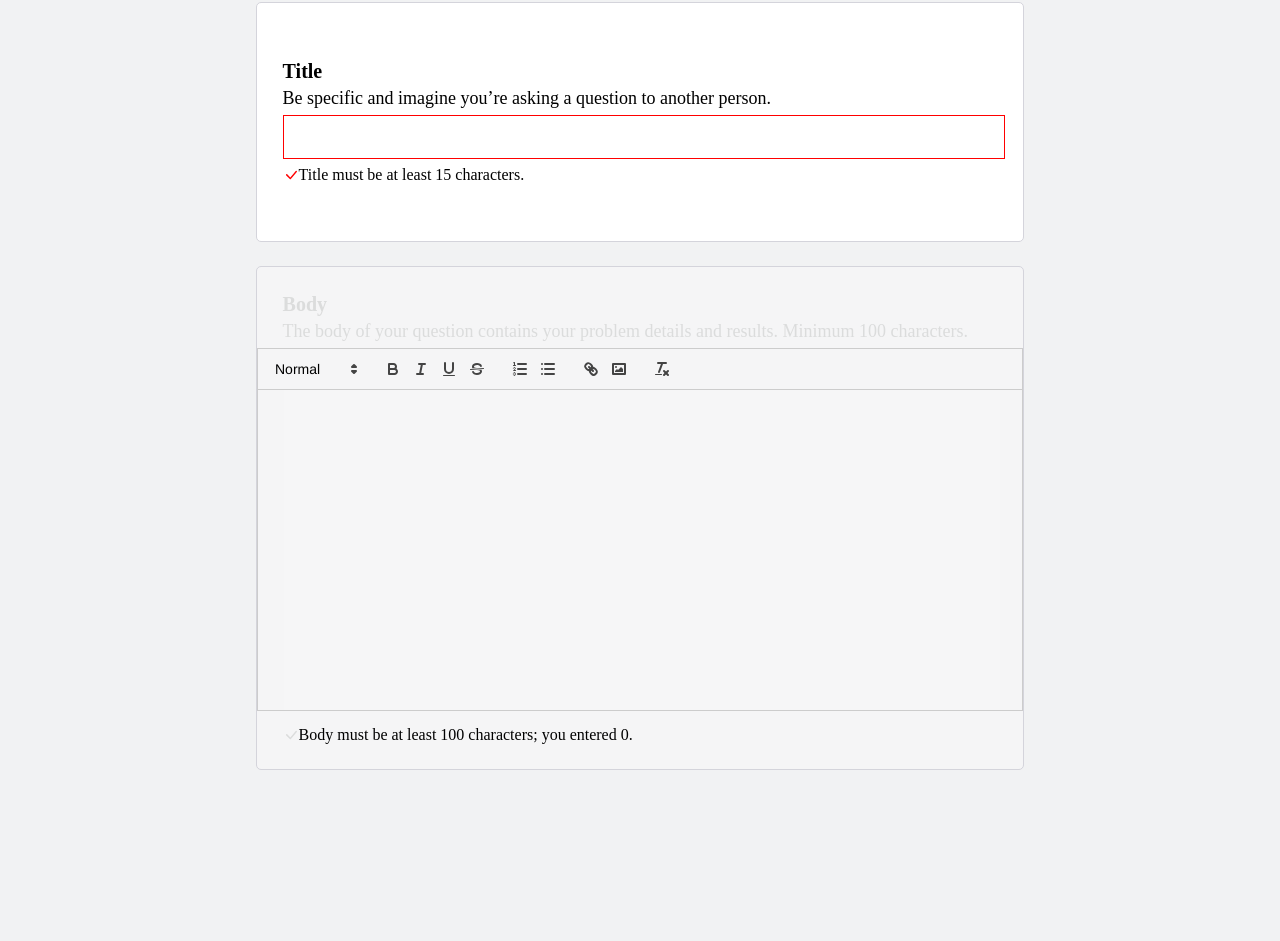
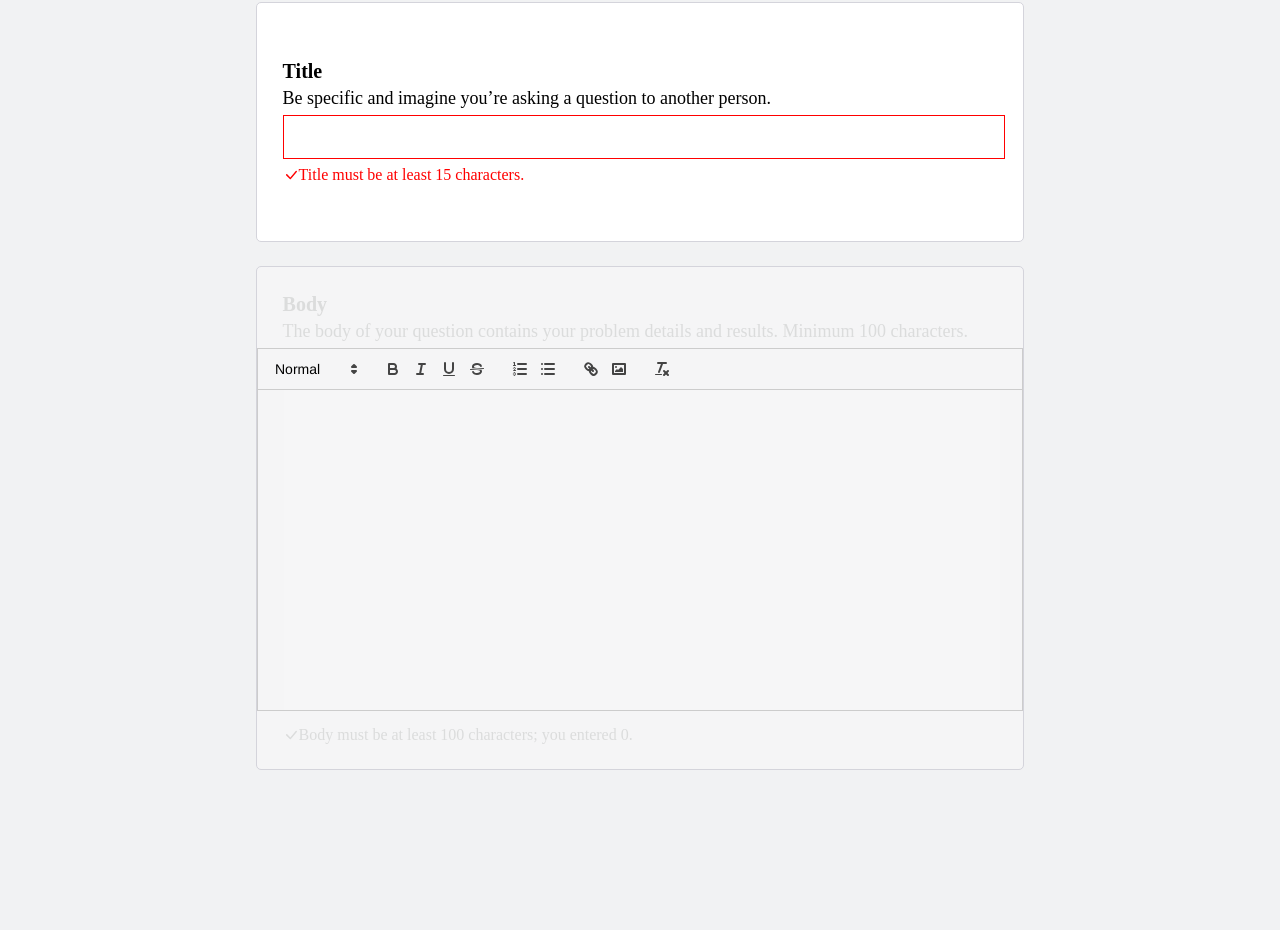
Before and after one commit to codestates-seb/seb44_pre_033, a React (Vite) app in the folder client/: page /questions/ask in a window 1280 px wide. Shown: the part 142-1083 px from the top of the page. Built offline with nearby package versions, Linux system fonts and the light colour scheme.

Commit message:
FE Chore: 유효성 검사 문제해결

```diff
--- a/client/src/components/ask/AskForm.jsx
+++ b/client/src/components/ask/AskForm.jsx
@@ -38,7 +38,11 @@ const TitleContainer = styled.div`
     flex-direction: row;
     margin-left: 2vw;
     margin-top: 1vh;
-    color: ${(props) => (props.isTitleError ? 'red' : 'balck')};
+    color: ${(props) => (props.isTitleError ? 'red' : 'black')};
+  }
+
+  .errorcontent {
+    color: red;
   }
 `;
 
@@ -91,22 +95,16 @@ const BodyContainer = styled.div`
     flex-direction: row;
     margin-left: 2vw;
     margin-top: 2vh;
-    color: ${(props) => (props.isBodyError ? 'red' : 'balck')};
+    color: ${(props) => (props.isTitleError ? '#dbdcdc' : 'red')};
+  }
+  .errorcontent {
     color: ${(props) => (props.isTitleError ? '#dbdcdc' : 'red')};
   }
 `;
 
-const PostButton = styled.button`
-  width: 12vw;
-  height: 6vh;
-`;
-
-const DiscardButton = styled.button`
-  width: 12vw;
-  height: 6vh;
-`;
 const ButtonContainer = styled.div`
-  margin-bottom: 15vh;
+  width: 55vw;
+  height: 20vh;
 `;
 
 const AskForm = () => {
@@ -140,7 +138,9 @@ const AskForm = () => {
         {!isTitleValid && (
           <div className="errormessage">
             <BsCheckLg />
-            <div>Title must be at least 15 characters.</div>
+            <div className="errorcontent">
+              Title must be at least 15 characters.
+            </div>
           </div>
         )}
       </TitleContainer>
@@ -154,15 +154,15 @@ const AskForm = () => {
         {!isBodyValid && (
           <div className="errormessage">
             <BsCheckLg />
-            <div>
+            <div className="errorcontent">
               Body must be at least 100 characters; you entered {body.length}.
             </div>
           </div>
         )}
       </BodyContainer>
       <ButtonContainer>
-        <PostButton></PostButton>
-        <DiscardButton onClick={handleOpenModal}></DiscardButton>
+        <button></button>
+        <button onClick={handleOpenModal}></button>
       </ButtonContainer>
       {openModal ? <DiscardAlarm /> : null}
     </div>
```
